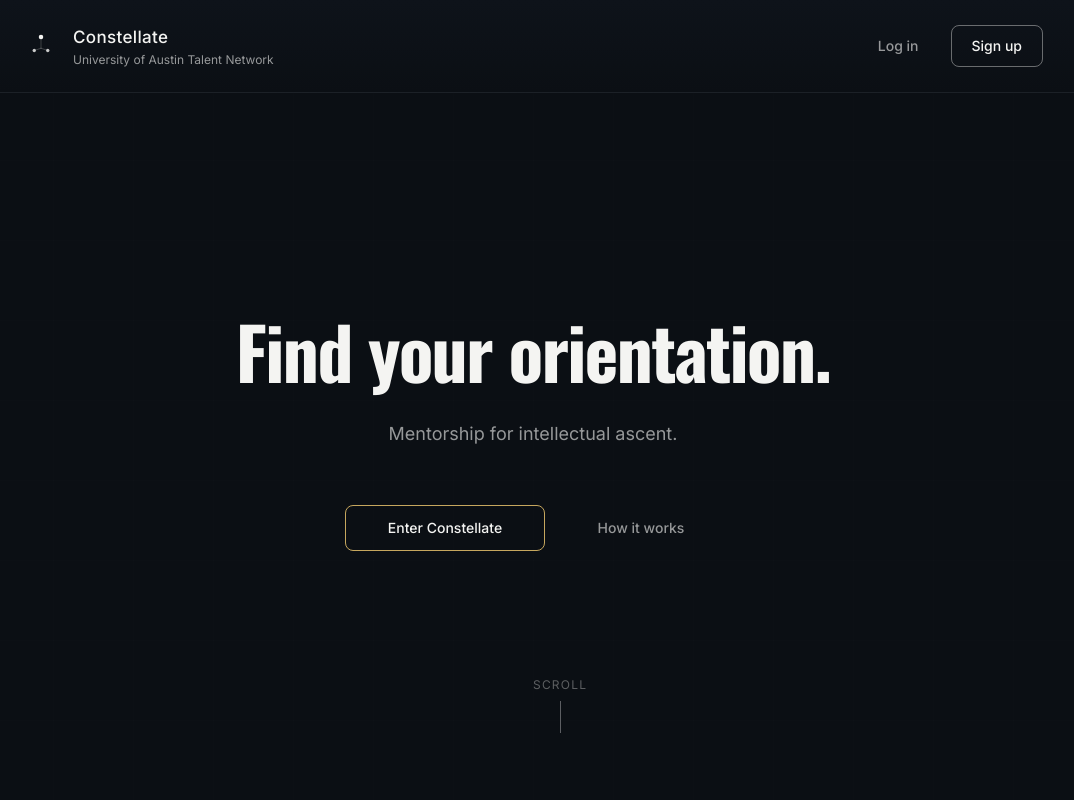
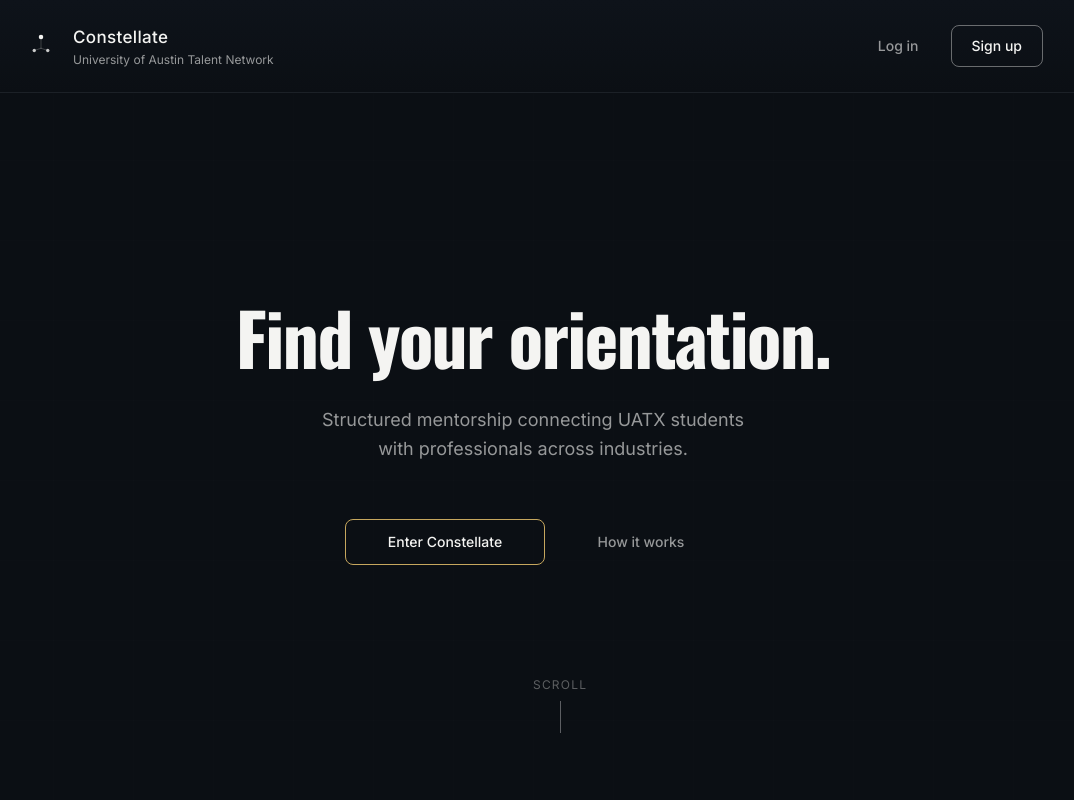
Before and after one commit to mmeegan/uatx_talent_connect, a Next.js app: page / in a window 1280 px wide. Shown: the top 800 px of the page, without its empty margins (107-1181 px from the left). Built offline with nearby package versions, Linux system fonts and the light colour scheme; no server answers.

Commit message:
Third adjustment on language. Simply reverted one part back to previous language.

```diff
--- a/src/app/page.tsx
+++ b/src/app/page.tsx
@@ -56,7 +56,7 @@ export default async function LandingPage() {
             className="mt-8 max-w-md text-center text-lg text-[rgba(244,244,242,0.6)] leading-relaxed animate-hero-fade-in opacity-0"
             style={{ animationDelay: "0.35s" }}
           >
-            Mentorship for intellectual ascent.
+            Structured mentorship connecting UATX students with professionals across industries.
           </p>
           <div
             className="mt-14 flex flex-col items-center gap-4 sm:flex-row animate-hero-fade-in opacity-0"
```
